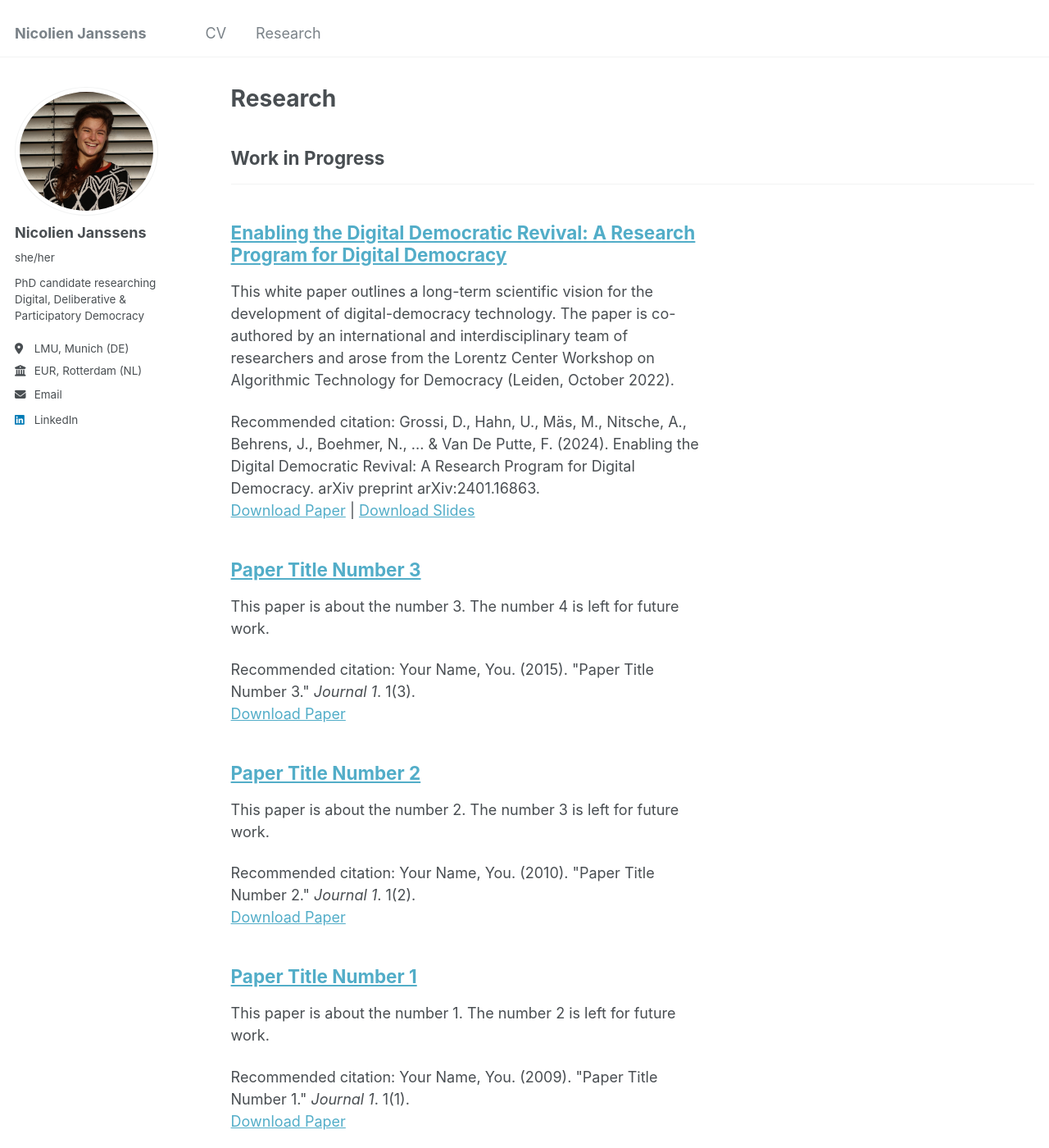
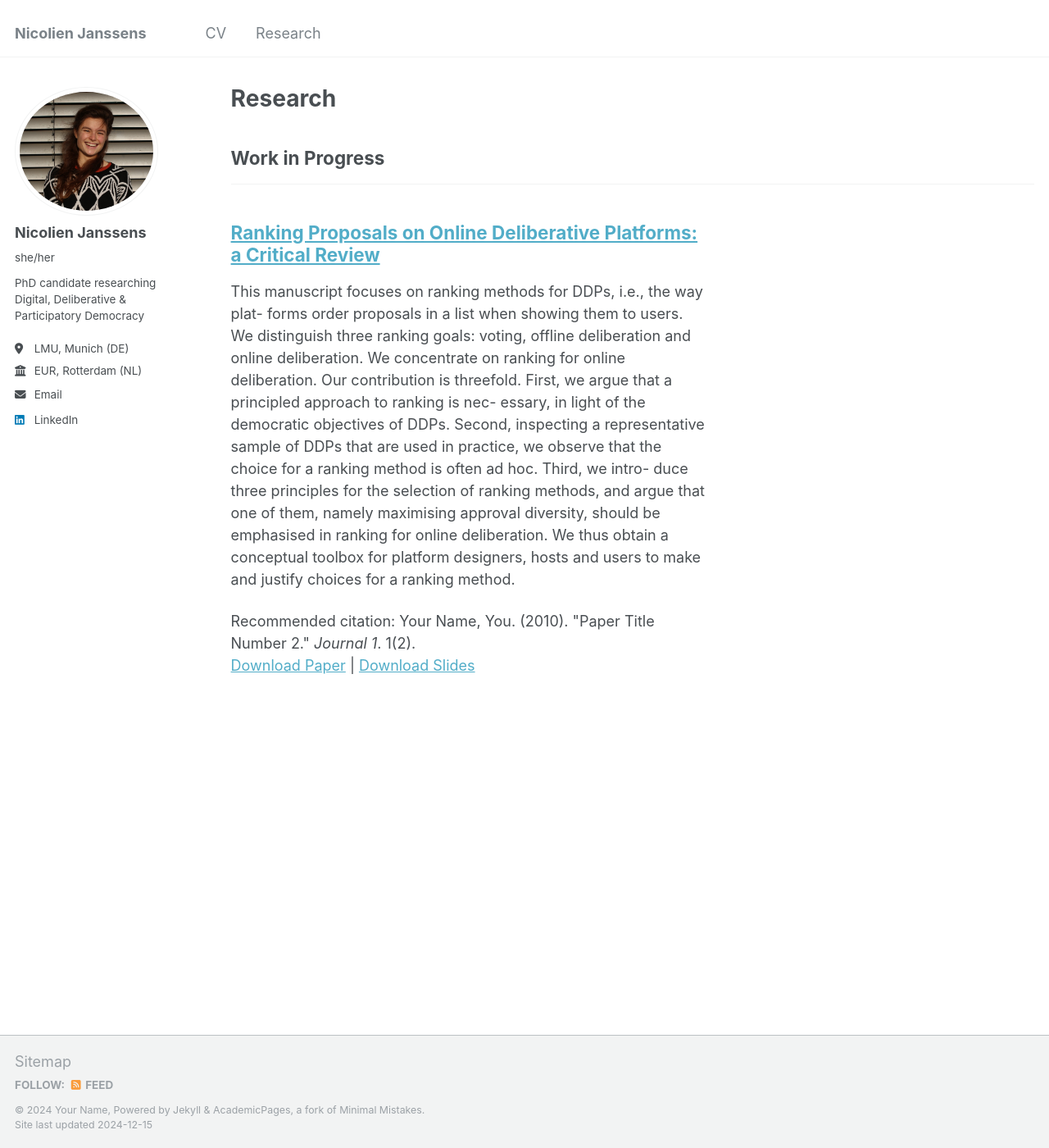
Before and after one commit to nicolienjanssens/nicolienjanssens, a Jekyll site: the page built from _pages/publications.html, in a window 1280 px wide and 1400 px high. Shown: the whole window at 82% size. Built offline with Jekyll 4.4.1, drawn with Linux system fonts in a browser that asks for light colours.

```diff
--- a/_publications/2024-01-01-paper-title-number-1.md
+++ /dev/null
@@ -1,17 +0,0 @@
----
-title: "Paper Title Number 1"
-collection: publications
-category: wip
-permalink: /publication/2024-01-01-paper-title-number-1
-excerpt: 'This paper is about the number 1. The number 2 is left for future work.'
-date: 2024-01-01
-venue: 'Journal 1'
-paperurl: 'http://academicpages.github.io/files/paper1.pdf'
-citation: 'Your Name, You. (2009). &quot;Paper Title Number 1.&quot; <i>Journal 1</i>. 1(1).'
----
-
-<a href='http://academicpages.github.io/files/paper1.pdf'>Download paper here</a>
-
-This paper is about the number 1. The number 2 is left for future work.
-
-Recommended citation: Your Name, You. (2009). "Paper Title Number 1." <i>Journal 1</i>. 1(1).
--- a/_publications/2024-01-01-paper-title-number-2.md
+++ /dev/null
@@ -1,17 +0,0 @@
----
-title: "Paper Title Number 2"
-collection: publications
-category: wip
-permalink: /publication/2024-01-01-paper-title-number-2
-excerpt: 'This paper is about the number 2. The number 3 is left for future work.'
-date: 2024-01-01
-venue: 'Journal 1'
-paperurl: 'http://academicpages.github.io/files/paper2.pdf'
-citation: 'Your Name, You. (2010). &quot;Paper Title Number 2.&quot; <i>Journal 1</i>. 1(2).'
----
-
-<a href='http://academicpages.github.io/files/paper2.pdf'>Download paper here</a>
-
-This paper is about the number 2. The number 3 is left for future work.
-
-Recommended citation: Your Name, You. (2010). "Paper Title Number 2." <i>Journal 1</i>. 1(2).
--- a/_publications/2024-01-01-paper-title-number-3.md
+++ /dev/null
@@ -1,17 +0,0 @@
----
-title: "Paper Title Number 3"
-collection: publications
-category: wip
-permalink: /publication/2024-01-01-paper-title-number-3
-excerpt: 'This paper is about the number 3. The number 4 is left for future work.'
-date: 2024-01-01
-venue: 'Journal 1'
-paperurl: 'http://academicpages.github.io/files/paper3.pdf'
-citation: 'Your Name, You. (2015). &quot;Paper Title Number 3.&quot; <i>Journal 1</i>. 1(3).'
----
-
-<a href='http://academicpages.github.io/files/paper3.pdf'>Download paper here</a>
-
-This paper is about the number 3. The number 4 is left for future work.
-
-Recommended citation: Your Name, You. (2015). "Paper Title Number 3." <i>Journal 1</i>. 1(3).
--- a/markdown_generator/publications.tsv
+++ b/markdown_generator/publications.tsv
@@ -1,4 +1,8 @@
-title	venue	excerpt	citation	url_slug	paper_url	slides_url	pub_date
+title	venue		excerpt	citation	url_slug	paper_url	slides_url	pub_date
 Paper Title Number 1	Journal 1	This paper is about the number 1. The number 2 is left for future work.	Your Name, You. (2009). "Paper Title Number 1." <i>Journal 1</i>. 1(1).	paper-title-number-1	http://academicpages.github.io/files/paper1.pdf	http://academicpages.github.io/files/slides1.pdf	2024-01-01
 Paper Title Number 2	Journal 1	This paper is about the number 2. The number 3 is left for future work.	Your Name, You. (2010). "Paper Title Number 2." <i>Journal 1</i>. 1(2).	paper-title-number-2	http://academicpages.github.io/files/paper2.pdf	http://academicpages.github.io/files/slides2.pdf	2024-01-01
 Paper Title Number 3	Journal 1	This paper is about the number 3. The number 4 is left for future work.	Your Name, You. (2015). "Paper Title Number 3." <i>Journal 1</i>. 1(3).	paper-title-number-3	http://academicpages.github.io/files/paper3.pdf	http://academicpages.github.io/files/slides3.pdf	2024-01-01
+
+
+Enabling the Digital Democratic Revival: A Research Program for Digital Democracy	ArXiv	This white paper outlines a long-term scientific vision for the development of digital-democracy technology. The paper is co-authored by an international and interdisciplinary team of researchers and arose from the Lorentz Center Workshop on Algorithmic Technology for Democracy (Leiden, October 2022).	Grossi, D., Hahn, U., Mäs, M., Nitsche, A., Behrens, J., Boehmer, N., ... & Van De Putte, F. (2024).	a-research-program-for-digital-democracy	https://arxiv.org/abs/2401.16863	none	2024-01-30
+Ranking Proposals on Online Deliberative Platforms: a Critical Review	arXiv
```
Also changed, not shown: _publications/2024-01-30-enabling-the-digital-democratic-revival.md (renamed from _publications/2009-10-01-paper-title-number-1.md, +2 -2 lines), _publications/1970-01-01-ranking-proposals-on-online-deliberative-platforms.md (renamed from _publications/2010-10-01-paper-title-number-2.md).
